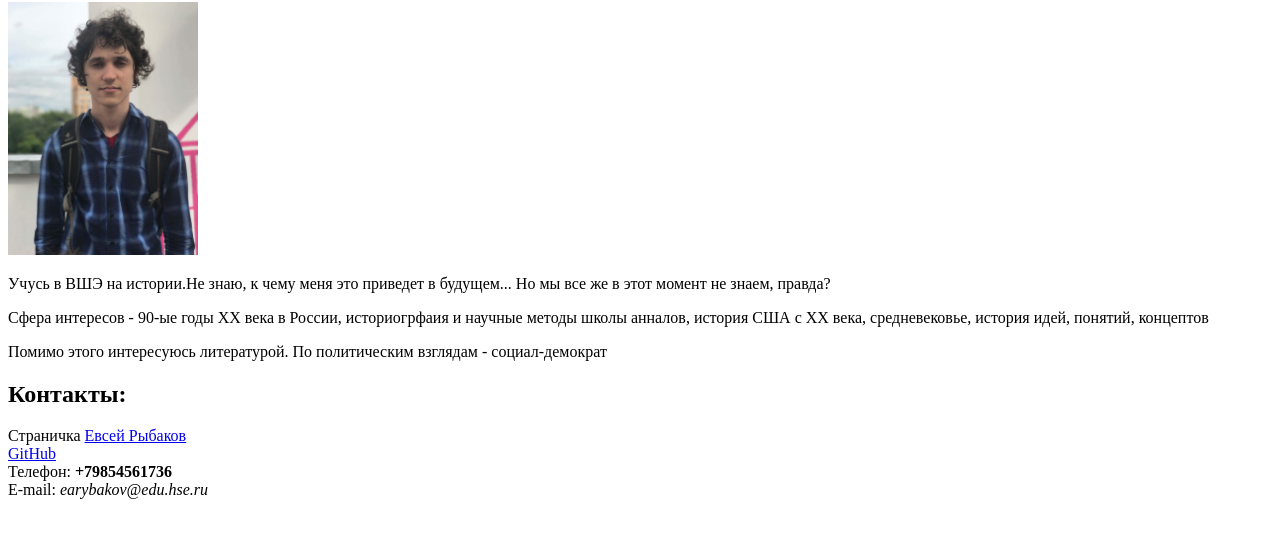
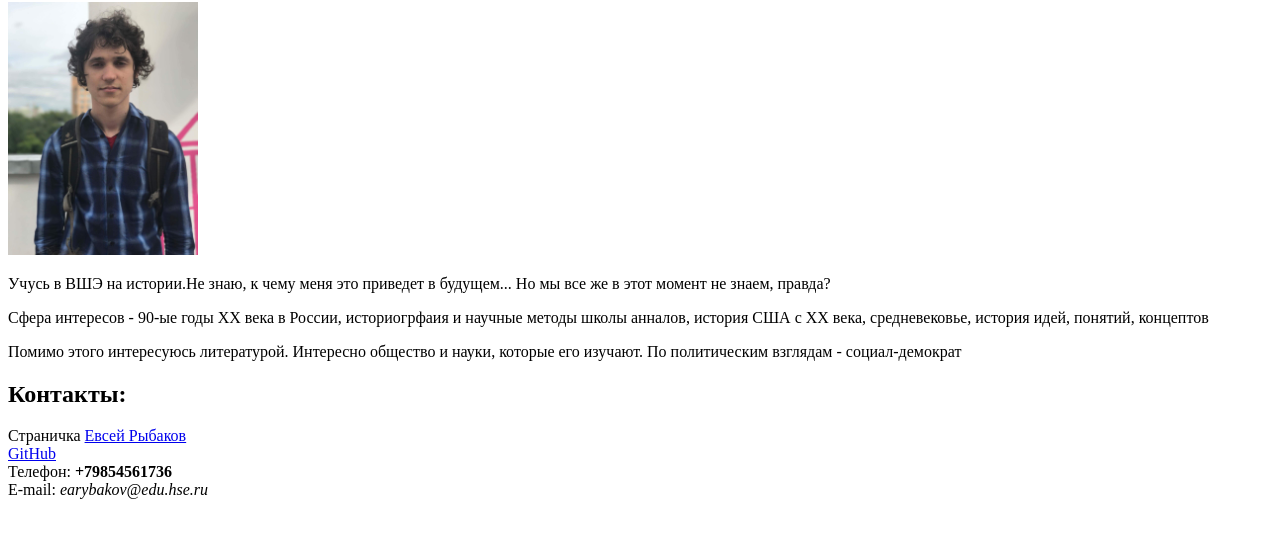
Before and after one commit to Jaecaerys777/Jaecaerys777.github.io, a plain HTML site: page index.html in a window 1280 px wide. Shown: the part 78-616 px from the top of the page. Drawn offline with Linux system fonts and the light colour scheme.

Commit message:
Update index.html

```diff
--- a/index.html
+++ b/index.html
@@ -10,7 +10,7 @@
       <br/>
       <p>Учусь в ВШЭ на истории.Не знаю, к чему меня это приведет в будущем... Но мы все же в этот момент не знаем, правда?</p>
 <p>Сфера интересов - 90-ые годы ХХ века в России, историогрфаия и научные методы школы анналов, история США с ХХ века, средневековье, история идей, понятий, концептов</p>
-<p>Помимо этого интересуюсь литературой. По политическим взглядам - социал-демократ</p>
+<p>Помимо этого интересуюсь литературой. Интересно общество и науки, которые его изучают. По политическим взглядам - социал-демократ</p>
       <h2>Контакты:</h2>
       Страничка <a href=https://vk.com/id57151266>Евсей Рыбаков</a>
       <br/>
```
